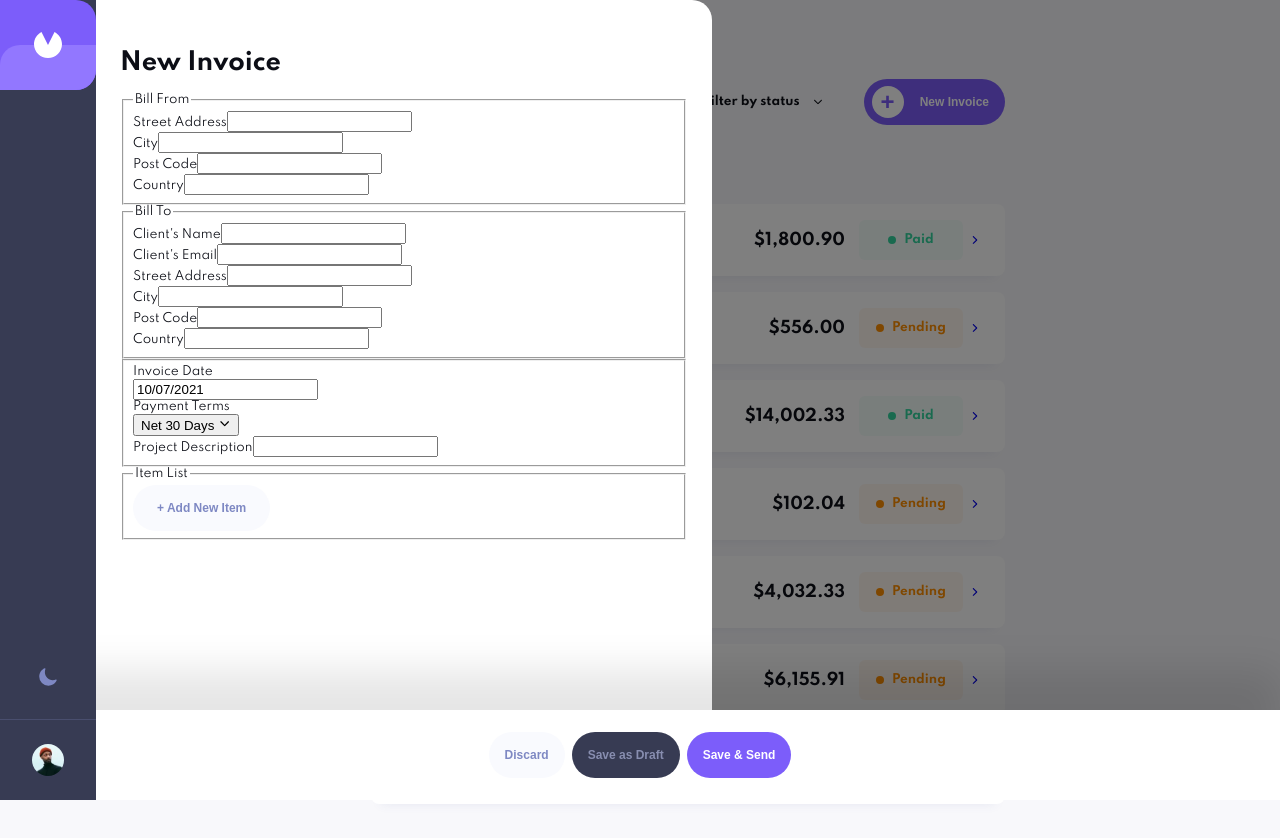
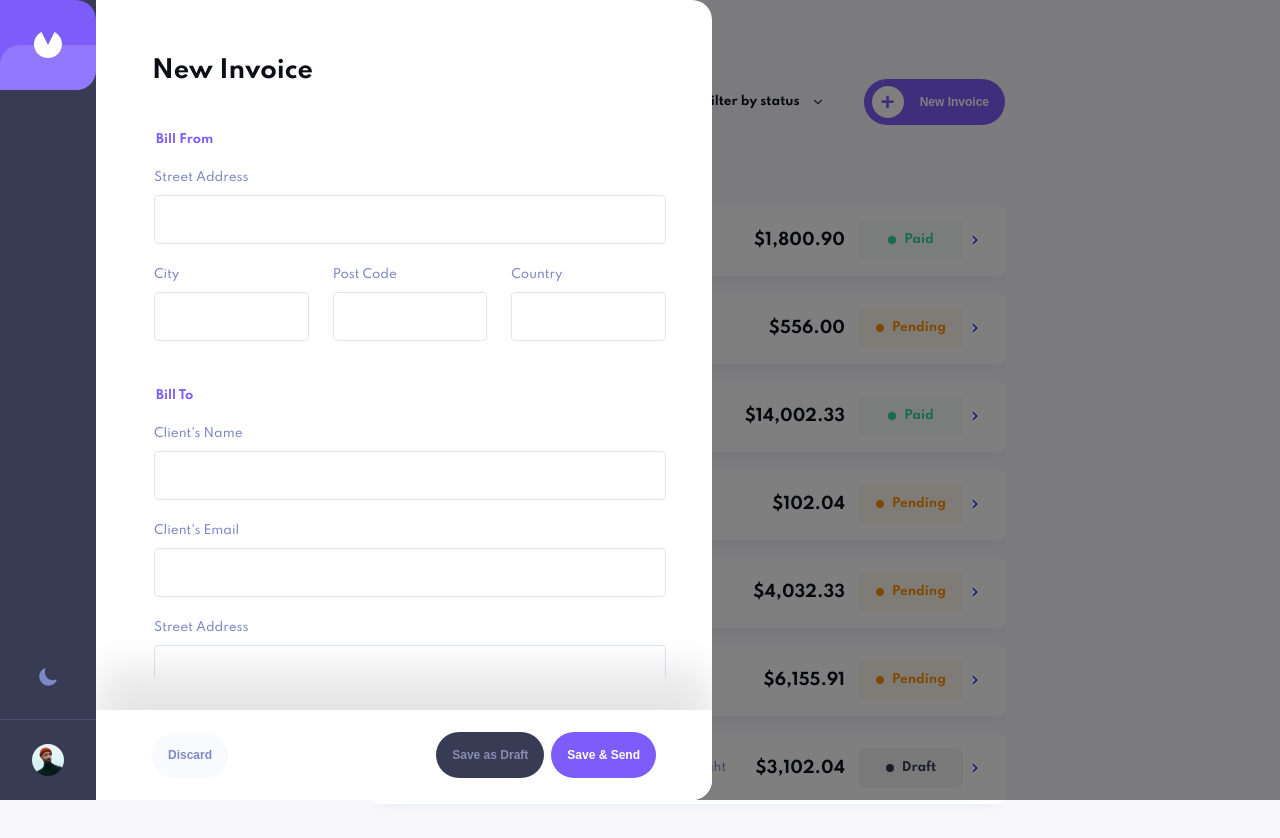
Before and after one commit to russell2231/invoice-app_v2, a React (Create React App) app: page / in a window 1280 px wide. Both pictures are taken after a click on the button "New Invoice". Shown: the top 838 px of the page. Built offline with nearby package versions, Linux system fonts and the light colour scheme.

Commit message:
Build and style form controller, and its components

```diff
--- a/src/components/FormController/Form/Form.js
+++ b/src/components/FormController/Form/Form.js
@@ -6,79 +6,156 @@ import styles from './Form.module.css';
 const Form = () => {
 	return (
 		<>
-			<h1>New Invoice</h1>
-			<form>
-				<fieldset>
-					<legend>Bill From</legend>
-					<div>
-						<label htmlFor='senderStreet'>Street Address</label>
-						<input type='text' name='senderStreet' id='senderStreet' />
+			<h1 className={styles.title}>New Invoice</h1>
+			<form className={styles.form}>
+				<fieldset className={styles.formGroup}>
+					<legend className={styles.formGroupTitle}>Bill From</legend>
+					<div className={styles.inputWrapper}>
+						<label htmlFor='senderStreet' className={styles.label}>
+							Street Address
+						</label>
+						<input
+							type='text'
+							name='senderStreet'
+							id='senderStreet'
+							className={styles.input}
+						/>
 					</div>
 
-					<div>
-						<div>
-							<label htmlFor='senderCity'>City</label>
-							<input type='text' name='senderCity' id='senderCity' />
+					<div className={styles.inputGroupAddress}>
+						<div className={styles.inputWrapper}>
+							<label htmlFor='senderCity' className={styles.label}>
+								City
+							</label>
+							<input
+								type='text'
+								name='senderCity'
+								id='senderCity'
+								className={styles.input}
+							/>
 						</div>
-						<div>
-							<label htmlFor='senderPostCode'>Post Code</label>
-							<input type='text' name='senderPostCode' id='senderPostCode' />
+						<div className={styles.inputWrapper}>
+							<label htmlFor='senderPostCode' className={styles.label}>
+								Post Code
+							</label>
+							<input
+								type='text'
+								name='senderPostCode'
+								id='senderPostCode'
+								className={styles.input}
+							/>
 						</div>
 
-						<div>
-							<label htmlFor='senderCountry'>Country</label>
-							<input type='text' name='senderCountry' id='senderCountry' />
+						<div className={`${styles.inputWrapper} ${styles.country}`}>
+							<label htmlFor='senderCountry' className={styles.label}>
+								Country
+							</label>
+							<input
+								type='text'
+								name='senderCountry'
+								id='senderCountry'
+								className={styles.input}
+							/>
 						</div>
 					</div>
 				</fieldset>
 
-				<fieldset>
-					<legend>Bill To</legend>
-					<div>
-						<label htmlFor='clientName'>Client's Name</label>
-						<input type='text' name='clientName' id='clientName' />
+				<fieldset className={styles.formGroup}>
+					<legend className={styles.formGroupTitle}>Bill To</legend>
+					<div className={styles.inputWrapper}>
+						<label htmlFor='clientName' className={styles.label}>
+							Client's Name
+						</label>
+						<input
+							type='text'
+							name='clientName'
+							id='clientName'
+							className={styles.input}
+						/>
 					</div>
 
-					<div>
-						<label htmlFor='clientEmail'>Client's Email</label>
-						<input type='text' name='clientEmail' id='clientEmail' />
+					<div className={styles.inputWrapper}>
+						<label htmlFor='clientEmail' className={styles.label}>
+							Client's Email
+						</label>
+						<input
+							type='text'
+							name='clientEmail'
+							id='clientEmail'
+							className={styles.input}
+						/>
 					</div>
 
-					<div>
-						<label htmlFor='clientStreet'>Street Address</label>
-						<input type='text' name='clientStreet' id='clientStreet' />
+					<div className={styles.inputWrapper}>
+						<label htmlFor='clientStreet' className={styles.label}>
+							Street Address
+						</label>
+						<input
+							type='text'
+							name='clientStreet'
+							id='clientStreet'
+							className={styles.input}
+						/>
 					</div>
 
-					<div>
-						<div>
-							<label htmlFor='clientCity'>City</label>
-							<input type='text' name='clientCity' id='clientCity' />
+					<div className={styles.inputGroupAddress}>
+						<div className={styles.inputWrapper}>
+							<label htmlFor='clientCity' className={styles.label}>
+								City
+							</label>
+							<input
+								type='text'
+								name='clientCity'
+								id='clientCity'
+								className={styles.input}
+							/>
 						</div>
-						<div>
-							<label htmlFor='clientPostCode'>Post Code</label>
-							<input type='text' name='clientPostCode' id='clientPostCode' />
+						<div className={styles.inputWrapper}>
+							<label htmlFor='clientPostCode' className={styles.label}>
+								Post Code
+							</label>
+							<input
+								type='text'
+								name='clientPostCode'
+								id='clientPostCode'
+								className={styles.input}
+							/>
 						</div>
 
-						<div>
-							<label htmlFor='clientCountry'>Country</label>
-							<input type='text' name='clientCountry' id='clientCountry' />
+						<div className={`${styles.inputWrapper} ${styles.country}`}>
+							<label htmlFor='clientCountry' className={styles.label}>
+								Country
+							</label>
+							<input
+								type='text'
+								name='clientCountry'
+								id='clientCountry'
+								className={styles.input}
+							/>
 						</div>
 					</div>
 				</fieldset>
 
-				<fieldset>
-					<div>
-						<div>
-							<label>Invoice Date</label>
+				<fieldset className={styles.formGroup}>
+					<div className={styles.inputGroupOptions}>
+						<div className={styles.inputWrapper}>
+							<label className={styles.label}>Invoice Date</label>
 							<DatePicker />
 						</div>
-						<div>
-							<label>Payment Terms</label>
+						<div className={styles.inputWrapper}>
+							<label className={styles.label}>Payment Terms</label>
 							<Select />
 						</div>
-						<div>
-							<label htmlFor='description'>Project Description</label>
-							<input type='text' name='description' id='description' />
+						<div className={`${styles.inputWrapper} ${styles.description}`}>
+							<label htmlFor='description' className={styles.label}>
+								Project Description
+							</label>
+							<input
+								type='text'
+								name='description'
+								id='description'
+								className={styles.input}
+							/>
 						</div>
 					</div>
 				</fieldset>
--- a/src/components/FormController/Form/Form.module.css
+++ b/src/components/FormController/Form/Form.module.css
@@ -0,0 +1,110 @@
+.title {
+	margin: 24px 0;
+	font-size: 2.4rem;
+	color: #0c0e16;
+}
+
+.form {
+	position: relative;
+	display: flex;
+	flex-direction: column;
+	gap: 40px;
+}
+
+.formGroup {
+	display: flex;
+	flex-direction: column;
+	gap: 24px;
+	border: none;
+	padding: 0;
+}
+
+.formGroupTitle {
+	margin-bottom: 24px;
+	color: #7c5dfa;
+	font-weight: 700;
+}
+
+.inputWrapper {
+	display: flex;
+	flex-direction: column;
+	gap: 10px;
+}
+
+.inputWrapper .label {
+	color: #7e88c3;
+	font-weight: 500;
+}
+
+.inputWrapper .input {
+	width: 100%;
+	border: 1px solid #dfe3fa;
+	padding: 16px 20px;
+	border-radius: 4px;
+	color: #0c0e16;
+	font-weight: 700;
+}
+
+.inputWrapper .input:focus {
+	outline: none;
+	border: 1px solid #7c5dfa;
+}
+
+.inputGroupAddress {
+	display: grid;
+	gap: 24px;
+	grid-template-columns: 1fr 1fr;
+	grid-template-areas: 'city postCode' 'country country';
+}
+
+.inputGroupAddress .country {
+	grid-area: country;
+}
+
+.inputGroupOptions {
+	display: flex;
+	flex-direction: column;
+	gap: 24px;
+}
+
+.inputGroupOptions .description {
+	grid-area: description;
+}
+
+@media screen and (min-width: 768px) {
+	.title {
+		margin: 0 0 48px;
+	}
+
+	.form {
+		height: 100%;
+		overflow-y: scroll;
+		padding-right: 16px;
+		padding-bottom: 60px;
+		gap: 48px;
+		overflow-x: hidden;
+	}
+
+	::-webkit-scrollbar {
+		width: 8px;
+		height: 120px;
+	}
+
+	::-webkit-scrollbar-thumb {
+		background: #dfe3fa;
+		border-radius: 4px;
+		background-clip: padding-box;
+		margin-left: 16px;
+	}
+
+	.inputGroupAddress {
+		grid-template-columns: 1fr 1fr 1fr;
+		grid-template-areas: 'city postCode country';
+	}
+
+	.inputGroupOptions {
+		display: grid;
+		grid-template-columns: 1fr 1fr;
+		grid-template-areas: 'invoiceDate paymentTerms' 'description description';
+	}
+}
--- a/src/components/FormController/FormController.js
+++ b/src/components/FormController/FormController.js
@@ -23,7 +23,7 @@ const FormController = () => {
 						<IoIosArrowBack className={styles.arrow} /> Go Back
 					</Link>
 				)}
-				<Form />
+				<Form isDesktop={isDesktop} />
 				<SubmitController />
 			</div>
 		</>
--- a/src/components/FormController/FormController.module.css
+++ b/src/components/FormController/FormController.module.css
@@ -5,7 +5,7 @@
 	right: 0;
 	bottom: 0;
 	background: rgba(0, 0, 0, 0.5);
-	overflow-y: hidden;
+	overflow: hidden;
 	z-index: 99;
 }
 
@@ -17,7 +17,7 @@
 	background: #fff;
 	width: 100%;
 	max-width: 616px;
-	padding: 32px 24px;
+	padding: 32px 24px 200px;
 	overflow-y: scroll;
 }
 
@@ -37,6 +37,8 @@
 @media screen and (min-width: 768px) {
 	.formController {
 		border-radius: 0 20px 20px 0;
+		overflow: hidden;
+		padding: 56px 28px 200px 56px;
 	}
 }
 
--- a/src/components/FormController/ItemList/ItemList.js
+++ b/src/components/FormController/ItemList/ItemList.js
@@ -5,38 +5,60 @@ import styles from './ItemList.module.css';
 import Button from '../../shared/Button/Button';
 
 const ItemList = () => {
-	const { items } = useGlobalContext();
+	const { items, windowWidth } = useGlobalContext();
+	const isDesktop = windowWidth >= 768;
 
 	return (
-		<fieldset>
-			<legend>Item List</legend>
-			<div>
+		<fieldset className={styles.container}>
+			<legend className={styles.title}>Item List</legend>
+			<div className={styles.itemList}>
+				{isDesktop && items.length > 0 && (
+					<div className={styles.header}>
+						<label>Item Name</label>
+						<label>Qty.</label>
+						<label>Price</label>
+						<label>Total</label>
+					</div>
+				)}
 				{items.map((item, index) => (
-					<div>
-						<div>
-							<label htmlFor='name'>Item Name</label>
+					<div className={styles.item}>
+						<div className={styles.wrapper}>
+							{!isDesktop && <label htmlFor='name'>Item Name</label>}
 							<input type='text' name='name' id='name' value={item.name} />
 						</div>
-						<div>
-							<label htmlFor='quantity'>Qty.</label>
+						<div className={styles.group}>
+							<div className={styles.wrapper}>
+								{!isDesktop && <label htmlFor='quantity'>Qty.</label>}
 								<input
-								type='number'
+									type='text'
 									name='quantity'
 									id='quantity'
 									value={item.quantity}
 								/>
 							</div>
-						<div>
-							<label htmlFor='price'>Price</label>
-							<input type='number' name='price' id='price' value={item.price} />
+							<div className={styles.wrapper}>
+								{!isDesktop && <label htmlFor='price'>Price</label>}
+								<input
+									type='number'
+									name='price'
+									id='price'
+									value={item.price}
+								/>
 							</div>
-						<div>
-							<label>Total</label>
-							<span>{item.total}</span>
+							<div className={styles.wrapper}>
+								{!isDesktop && <label htmlFor='total'>Total</label>}
+								<input
+									type='text'
+									name='total'
+									id='total'
+									disabled
+									value={item.total}
+								/>
 							</div>
-						<button type='button'>
+							<button type='button' className={styles.delIcon}>
 								<Delete />
 							</button>
+						</div>
 					</div>
 				))}
 			</div>
--- a/src/components/FormController/ItemList/ItemList.module.css
+++ b/src/components/FormController/ItemList/ItemList.module.css
@@ -0,0 +1,122 @@
+.container {
+	border: none;
+	padding: 0;
+	margin: 26px 0 0;
+	display: flex;
+	flex-direction: column;
+	gap: 48px;
+}
+
+.title {
+	font-size: 1.8rem;
+	color: #777f98;
+	font-weight: 700;
+	margin-bottom: 24px;
+}
+
+.itemList {
+	display: flex;
+	flex-direction: column;
+	gap: 48px;
+}
+
+.header {
+	display: grid;
+	grid-template-columns:
+		214px minmax(46px, 50px) 100px minmax(36px, 50px)
+		auto;
+	gap: 16px;
+}
+
+.header label {
+	font-weight: 500;
+	color: #7e88c3;
+}
+
+.item {
+	display: flex;
+	flex-direction: column;
+	gap: 24px;
+}
+
+.wrapper {
+	display: flex;
+	flex-direction: column;
+	gap: 16px;
+}
+
+.wrapper label {
+	font-weight: 500;
+	color: #7e88c3;
+}
+
+.wrapper input {
+	padding: 16px 20px;
+	border: 1px solid #dfe3fa;
+	color: #0c0e16;
+	font-weight: 700;
+	font-size: 1.2rem;
+}
+
+.wrapper input:disabled {
+	background: transparent;
+	border: none;
+	color: #888eb0;
+	padding: 16px 0;
+}
+
+.group {
+	display: grid;
+	grid-template-columns: repeat(4, minmax(64px, 1fr));
+	gap: 16px;
+}
+
+.delIcon {
+	background: transparent;
+	align-self: end;
+	padding: 16px 20px;
+	display: flex;
+	justify-content: flex-end;
+	border: none;
+	cursor: pointer;
+}
+
+@media screen and (min-width: 768px) {
+	.container {
+		margin: 0;
+	}
+
+	.title {
+		margin-bottom: 16px;
+	}
+
+	.itemList {
+		gap: 16px;
+	}
+
+	.item {
+		display: grid;
+		grid-template-columns: 214px 1fr;
+		gap: 16px;
+	}
+
+	.wrapper input:disabled {
+		padding: 16px 0;
+	}
+
+	.group {
+		grid-template-columns:
+			minmax(46px, 50px) 100px minmax(36px, 50px)
+			auto;
+	}
+
+	.wrapper input:disabled {
+		padding: 16px 0;
+	}
+
+	.delIcon {
+		padding: 0;
+		align-self: center;
+		justify-content: start;
+	}
+}
--- a/src/components/FormController/Select/Select.js
+++ b/src/components/FormController/Select/Select.js
@@ -8,7 +8,7 @@ const Select = () => {
 
 	return (
 		<div>
-			<button type='button'>
+			<button type='button' className={styles.button}>
 				Net {invoice.paymentTerms} Days <IoIosArrowDown />
 			</button>
 		</div>
--- a/src/components/FormController/Select/Select.module.css
+++ b/src/components/FormController/Select/Select.module.css
@@ -0,0 +1,15 @@
+.button {
+	padding: 16px 20px;
+	border: 1px solid #dfe3fa;
+	font-size: 1.2rem;
+	font-weight: 700;
+	width: 100%;
+	border-radius: 4px;
+	display: flex;
+	justify-content: space-between;
+	background: transparent;
+}
+
+.button svg {
+	color: #7c5dfa;
+}
--- a/src/components/FormController/SubmitController/SubmitController.module.css
+++ b/src/components/FormController/SubmitController/SubmitController.module.css
@@ -10,3 +10,14 @@
 	gap: 7px;
 	box-shadow: 0px -40px 40px 0px rgba(0, 0, 0, 0.1);
 }
+
+@media screen and (min-width: 768px) {
+	.container {
+		position: absolute;
+		padding: 22px 56px;
+	}
+
+	.container button:first-of-type {
+		margin-right: auto;
+	}
+}
--- a/src/hooks/useHandleInvoices.js
+++ b/src/hooks/useHandleInvoices.js
@@ -46,7 +46,7 @@ const INITIAL_STATE = {
 const useHandleInvoices = () => {
 	const [state, dispatch] = useReducer(invoicesReducer, INITIAL_STATE);
 	const [invoice, setInvoice] = useState(INITIAL_INVOICE);
-	const [items, setItems] = useState([]);
+	const [items, setItems] = useState([INITIAL_ITEM, INITIAL_ITEM]);
 
 	useEffect(() => {
 		postInvoicesToLocalStorage(state.invoices);
```
Also changed, not shown: src/components/FormController/DatePicker/DatePicker.js (+5 -3 lines), src/components/FormController/DatePicker/DatePicker.module.css (+17 -0 lines). Lines whose indentation alone changed are shown as unchanged.
